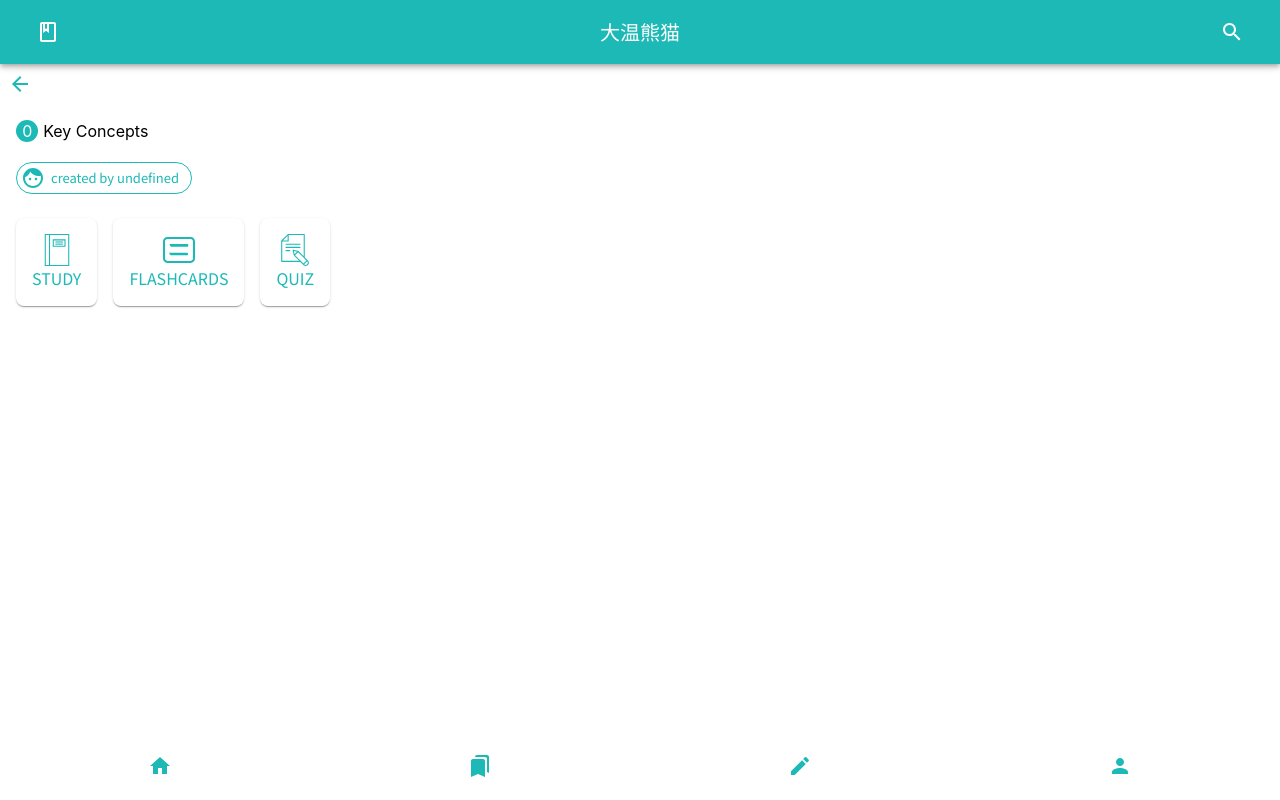
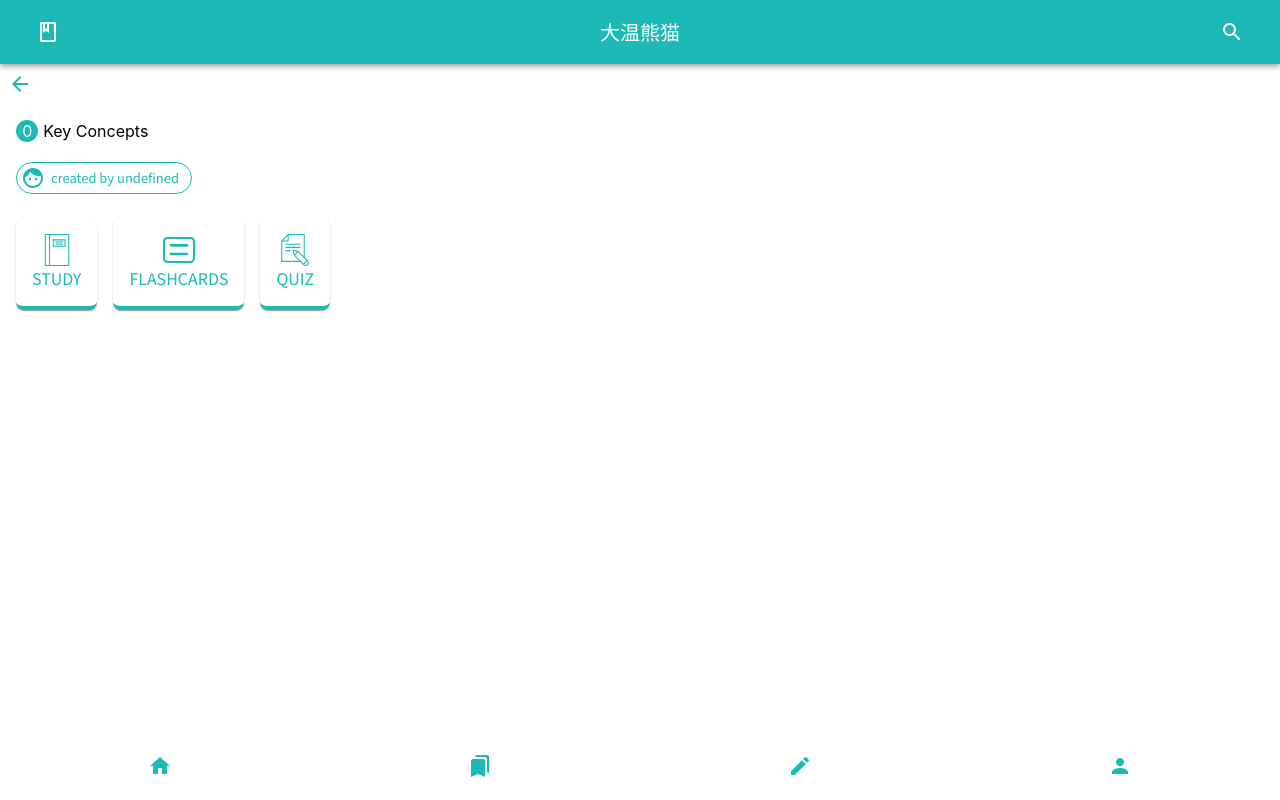
Before and after one commit to de2008de/vanpanda_quiz_card_ui, a React (Create React App) app: page /detail in a window 1280 px wide. Built offline with nearby package versions, Linux system fonts and the light colour scheme; no server answers; what react-stripe-elements would draw is missing.

Commit message:
Add bottom border to card buttons

```diff
--- a/src/components/Card/ButtonCard.js
+++ b/src/components/Card/ButtonCard.js
@@ -8,7 +8,10 @@ import { makeStyles } from "@material-ui/core";
 const useStyles = makeStyles(theme => ({
     card: {
         display: "inline-block",
-        margin: "0.5rem"
+        margin: "0.5rem",
+        borderBottomColor: theme.palette.primary.main,
+        borderBottomWidth: "0.3rem",
+        borderBottomStyle: "solid"
     },
     svgContainer: {
         display: "flex",
```
